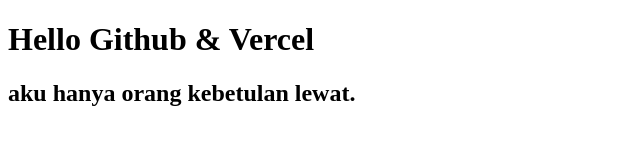
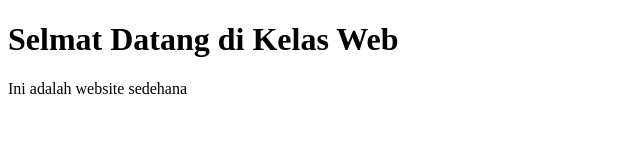
Before and after one commit to Dsa08/project-pertama, a plain HTML site: page index.html in a window 1280 px wide. Shown: the whole page, without its empty margins (0-640 px from the left). Drawn offline with Linux system fonts and the light colour scheme.

Commit message:
Upload awal index.html

```diff
--- a/index.html
+++ b/index.html
@@ -2,16 +2,16 @@
 <html>
     <head>
         <title>
-            Project pertama
+            Profil Kelas
         </title>
     </head>
     <body>
         <h1>
-            Hello Github & Vercel
+            Selmat Datang  di Kelas Web
         </h1>
 
-        <h2>
-            aku hanya orang kebetulan lewat.
-        </h2>
+        <p>
+            Ini adalah website sedehana
+        </p>
     </body>
 </html>
```
